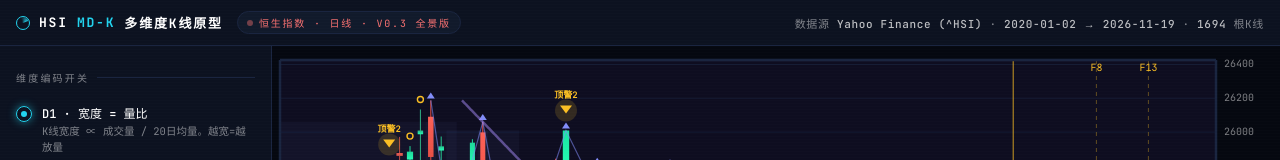
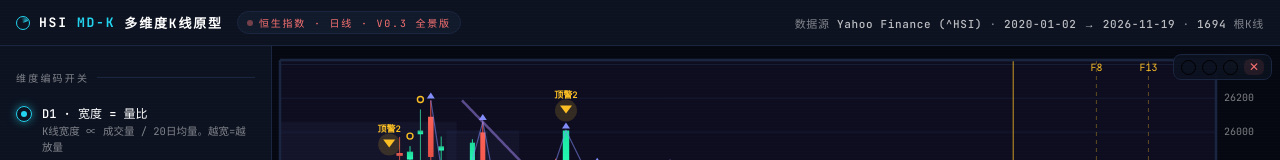
Before and after one commit to ia29786914-art/md-k-prototype, a plain HTML site: page v03/index.html in a window 1280 px wide. Shown: the top 160 px of the page. Drawn offline with Linux system fonts and the light colour scheme.

Commit message:
D10 黄金比例回撤（手动两点定位）: v03/index.html

```diff
--- a/v03/index.html
+++ b/v03/index.html
@@ -88,6 +88,15 @@ canvas{display:block;width:100%;height:100%;cursor:crosshair}
 #tip .k{color:var(--t3)}
 #tip .v{color:var(--t1);font-variant-numeric:tabular-nums}
 #tip .sep{border-top:1px dashed var(--line);margin:5px 0 4px}
+
+#fibBar{position:absolute;top:8px;right:8px;z-index:15;display:flex;gap:6px;align-items:center;
+  background:rgba(12,18,32,.78);border:1px solid var(--line);border-radius:8px;
+  backdrop-filter:blur(8px);padding:4px 7px}
+#fibBar button{width:15px;height:15px;border-radius:50%;border:1.5px solid;cursor:pointer;
+  padding:0;background:transparent;font-family:inherit}
+#fibBar .fibX{width:auto;height:auto;border:none;border-radius:6px;color:#f87171;
+  font-size:12px;line-height:1;padding:2px 5px;background:rgba(248,113,113,.10)}
+#fibBar .fibX:active{transform:scale(.92)}
 
 footer{height:30px;display:flex;align-items:center;gap:18px;padding:0 16px;
   border-top:1px solid var(--line);background:var(--bg1);font-size:10.5px;
@@ -218,6 +227,12 @@ canvas{touch-action:none}
   <div id="stage">
     <canvas id="cv"></canvas>
     <div id="tip"></div>
+    <div id="fibBar">
+      <button class="fibDot" data-k="0" title="第1組 顯示/隱藏"></button>
+      <button class="fibDot" data-k="1" title="第2組 顯示/隱藏"></button>
+      <button class="fibDot" data-k="2" title="第3組 顯示/隱藏"></button>
+      <button class="fibX" id="fibClearTop" title="清除全部 Fib">✕</button>
+    </div>
   </div>
 </main>
 
```
